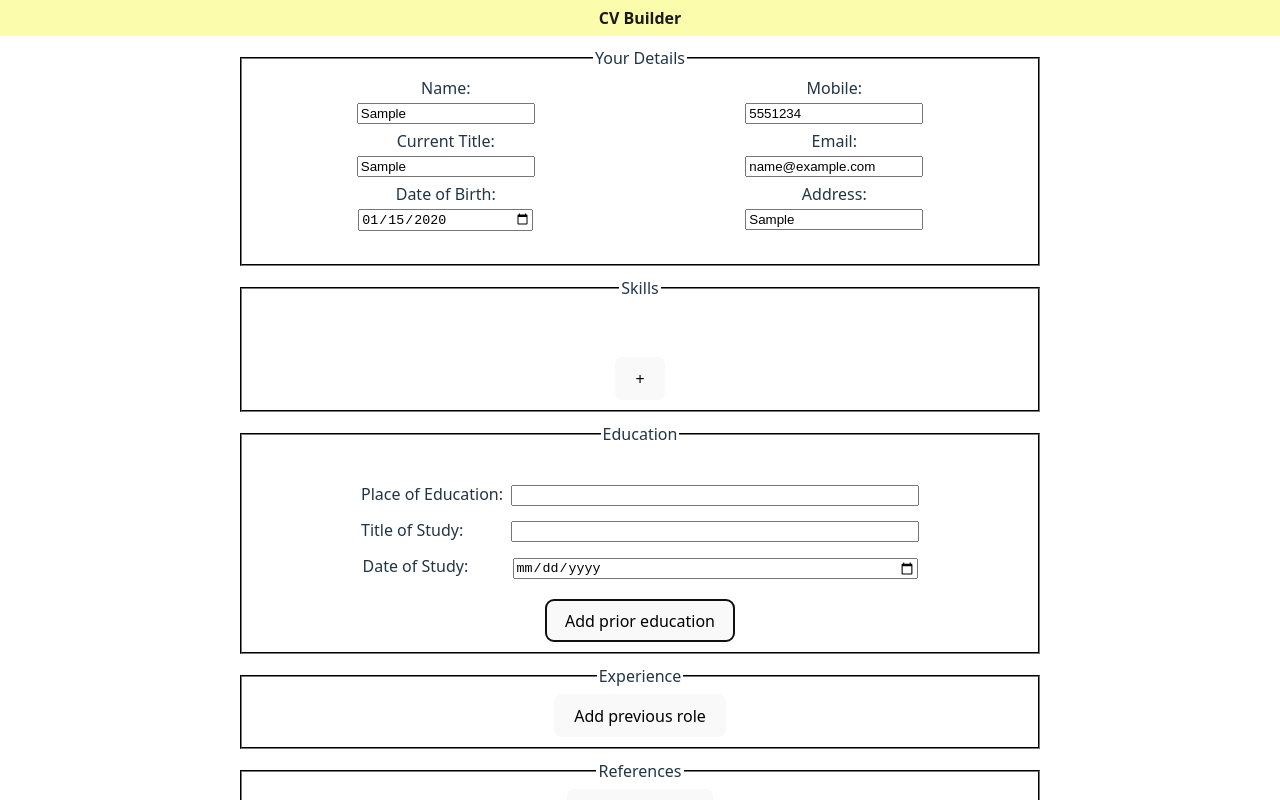
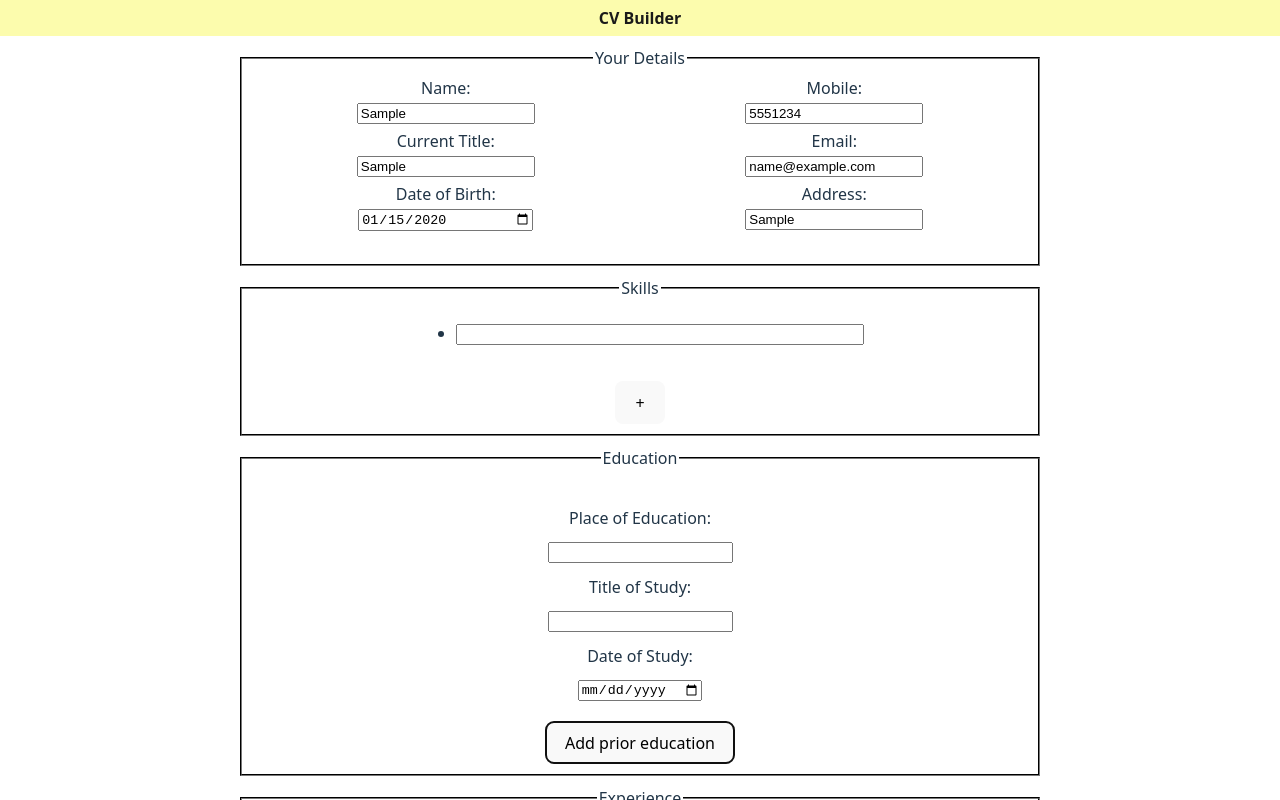
Before and after one commit to samuelpeoples/cv_builder, a React app: page / in a window 1280 px wide. Both pictures are taken after typing "Sample", "Sample", "2020-01-15", "5551234", "name@example.com", "Sample" into the empty fields and a click on the button "Add prior education". Shown: the top 800 px of the page. Built offline with nearby package versions, Linux system fonts and the light colour scheme; the HTML template or start-up script is replaced by a standard one.

Commit message:
Entrirely refactors skills into it's own .jsx and it now saves to local storage and keep does not wipe on rerender

```diff
--- a/src/App.jsx
+++ b/src/App.jsx
@@ -1,18 +1,13 @@
 import { use, useState } from "react";
-import reactLogo from "./assets/react.svg";
-import viteLogo from "/vite.svg";
+import Skills from "./Skills";
 
-function App() {
+export default function App() {
 	const [numOfRoles, setNumOfRoles] = useState(0);
 	const Roles = () =>
 		Array.from({ length: numOfRoles }).map((_item, index) => (
 			<RoleDetails count={numOfRoles} index={index} key={crypto.randomUUID()} />
 		));
-	const [numOfSkills, setNumOfSkills] = useState(0);
-	const Skills = () =>
-		Array.from({ length: numOfSkills }).map((_item, index) => (
-			<SkillsDetails count={numOfSkills} index={index} key={crypto.randomUUID()} />
-		));
+
 	const [numOfRefs, setNumOfRefs] = useState(0);
 	const Refs = () =>
 		Array.from({ length: numOfRefs }).map((_item, index) => (
@@ -21,7 +16,7 @@ function App() {
 	const [numOfEdu, setNumOfEdu] = useState(0);
 	const Education = () =>
 		Array.from({ length: numOfEdu }).map((_item, index) => (
-				<EduDetails count={numOfEdu} index={index} key={crypto.randomUUID()} />
+			<EduDetails count={numOfEdu} index={index} key={crypto.randomUUID()} />
 		));
 
 	return (
@@ -37,21 +32,7 @@ function App() {
 					<InputField name='address' className='personalInput' type='text' labelText='Address' />
 				</fieldset>
 
-				<fieldset id='roles'>
-					<legend>Skills</legend>
-					<div >
-						<ul className='roleDetails'>
-							<Skills />
-						</ul>
-					</div>
-					<button
-						type='button'
-						id='addRoleBtn'
-						name='addRoleBtn'
-						onClick={() => setNumOfSkills(numOfSkills + 1)}>
-						+
-					</button>
-				</fieldset>
+				<Skills />
 
 				<fieldset id='roles'>
 					<legend>Education</legend>
@@ -104,16 +85,7 @@ function InputFieldNoLabel({ name = "name", className = "", id = name, type = "t
 	);
 }
 
-function SkillsDetails({ index }) {
-	const skill = `eduStudy${index}`;
-	return (
-		<>
-			<li>
-				<InputFieldNoLabel name={skill} type='text' labelText='Skill' required />
-			</li>
-		</>
-	);
-}
+
 
 function EduDetails({ index }) {
 	const eduName = `roleTitle${index}`;
@@ -124,9 +96,12 @@ function EduDetails({ index }) {
 			{/* { index == 0 ? null : <hr style={{ width: "600px" }} /> } */}
 			<hr style={{ width: "600px" }} />
 			{/* <h3 style={{ margin: 0 }}>Role {index + 1}</h3> */}
-			<InputField name={eduName} type='text' labelText='Place of Education' required />
-			<InputField name={eduStudy} type='text' labelText='Title of Study' required />
-			<InputField name={eduPeriod} type='date' labelText='Date of Study' required />
+			<label for={eduName}>Place of Education:</label>
+			<input type={"text"} name={eduName} id={eduName} required />
+			<label for={eduStudy}>Title of Study:</label>
+			<input type={"text"} name={eduStudy} id={eduStudy} required />
+			<label for={eduPeriod}>Date of Study:</label>
+			<input type={"date"} name={eduPeriod} id={eduPeriod} required />
 		</div>
 	);
 }
@@ -168,5 +143,3 @@ function RefDetails({ index }) {
 		</div>
 	);
 }
-
-export default App;
--- /dev/null
+++ b/src/Skills.jsx
@@ -0,0 +1,53 @@
+import { useEffect, useState } from "react";
+
+function createSkill(value = "") {
+    return { id: crypto.randomUUID(), value };
+}
+
+export default function Skills() {
+    const [skillsArr, setSkillsArr] = useState(() => {
+        const saved = localStorage.getItem("skillsArr");
+        if (saved) return JSON.parse(saved);
+        return [createSkill()];
+    });
+
+    useEffect(() => {
+        localStorage.setItem("skillsArr", JSON.stringify(skillsArr));
+    }, [skillsArr]);
+
+    function handleSkillChange(index, value) {
+        const updated = [...skillsArr];
+        updated[index] = { ...updated[index], value };
+        setSkillsArr(updated);
+    }
+
+    function addSkill() {
+        setSkillsArr([...skillsArr, createSkill()]);
+    }
+
+    return (
+        <fieldset id='roles'>
+            <legend>Skills</legend>
+            <div>
+                <ul className='roleDetails'>
+                    {skillsArr.map((skill, index) => (
+                        <li key={skill.id}>
+							{console.log(skill.id)}
+                            <input
+                                type='text'
+                                name={`skill${index}`}
+                                id={`skill${index}`}
+                                value={skill.value}
+                                onChange={e => handleSkillChange(index, e.target.value)}
+                                required
+                            />
+                        </li>
+                    ))}
+                </ul>
+            </div>
+            <button type='button' id='addRoleBtn' name='addRoleBtn' onClick={addSkill}>
+                +
+            </button>
+        </fieldset>
+    );
+}
```
